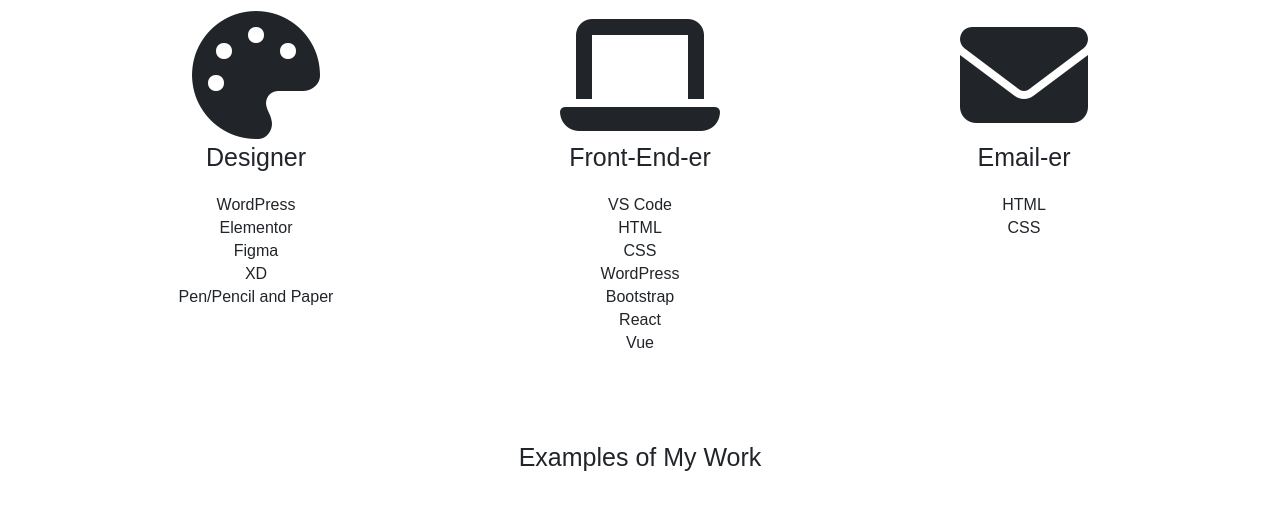
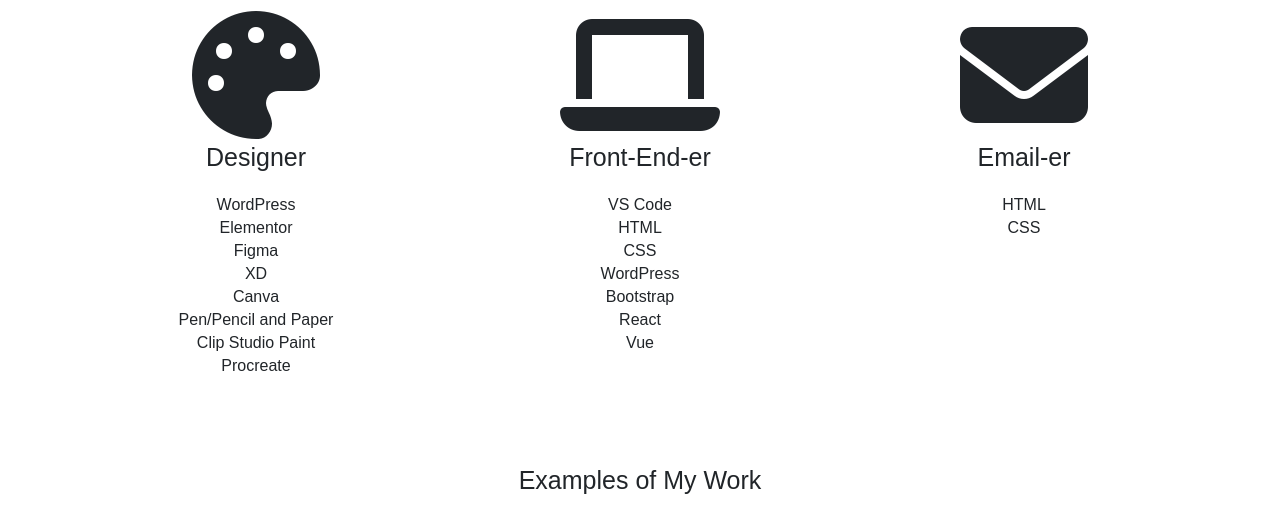
Before and after one commit to Holgermueller/Portfolio, a website: page index.html in a window 1280 px wide. Shown: the part 1306-1817 px from the top of the page. Drawn offline with nearby package versions, Linux system fonts and the light colour scheme.

Commit message:
added some skills

```diff
--- a/index.html
+++ b/index.html
@@ -87,7 +87,10 @@
                 <li>Elementor</li>
                 <li>Figma</li>
                 <li>XD</li>
+                <li>Canva</li>
                 <li>Pen/Pencil and Paper</li>
+                <li>Clip Studio Paint</li>
+                <li>Procreate</li>
               </ul>
             </div>
           </div>
```
